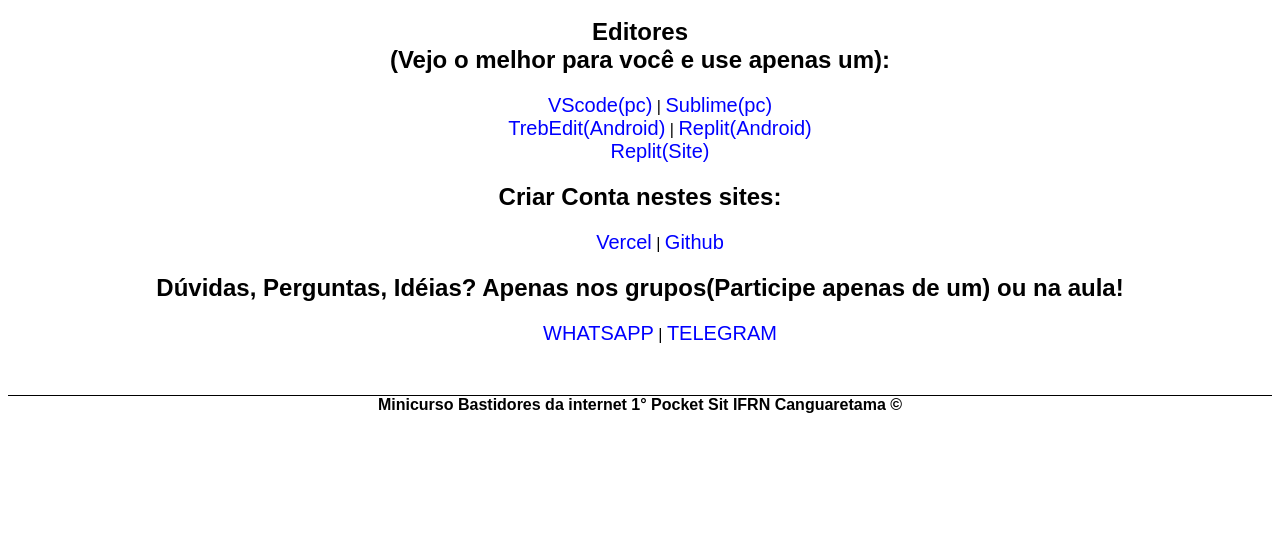
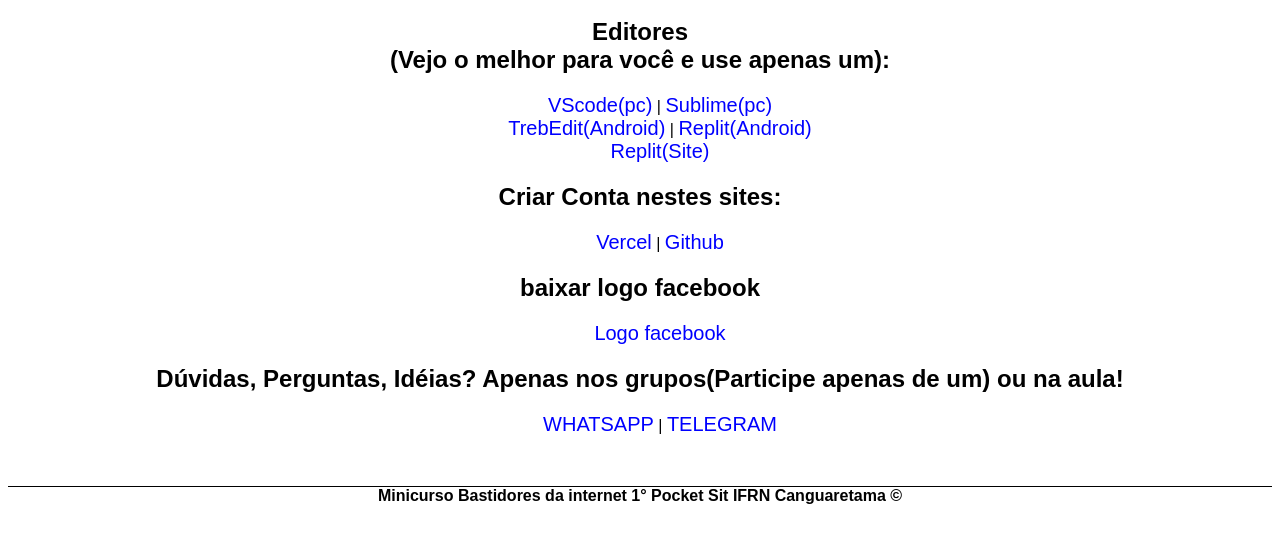
Before and after one commit to Edsondomingos/minicurso-IPcosketSitIFCAN-BastidoresDaInternet, a plain HTML site: page index.html in a window 1280 px wide. Shown: the part 168-710 px from the top of the page. Drawn offline with Linux system fonts and the light colour scheme.

Commit message:
Update index.html

```diff
--- a/index.html
+++ b/index.html
@@ -27,6 +27,11 @@
 		<li><a href="https://github.com/">Github</a></li>
 	</ul>
 
+	<h2>baixar logo facebook</h2>
+	<ul>
+		<li><a href="https://drive.google.com/file/d/1jLE9cXF5jUDinnlVVdmlaSocXlmQxQdP/view?usp=sharing" target="_blank">Logo facebook</a></li>
+	</ul>
+
 	<h2>Dúvidas, Perguntas, Idéias? Apenas nos grupos(Participe apenas de um) ou na aula!</h2>
 		<ul>
 			<li><a href="https://chat.whatsapp.com/IiIj2rCe6J33cBXzCfsfyk" target="_blank">WHATSAPP</a></li> |
```
